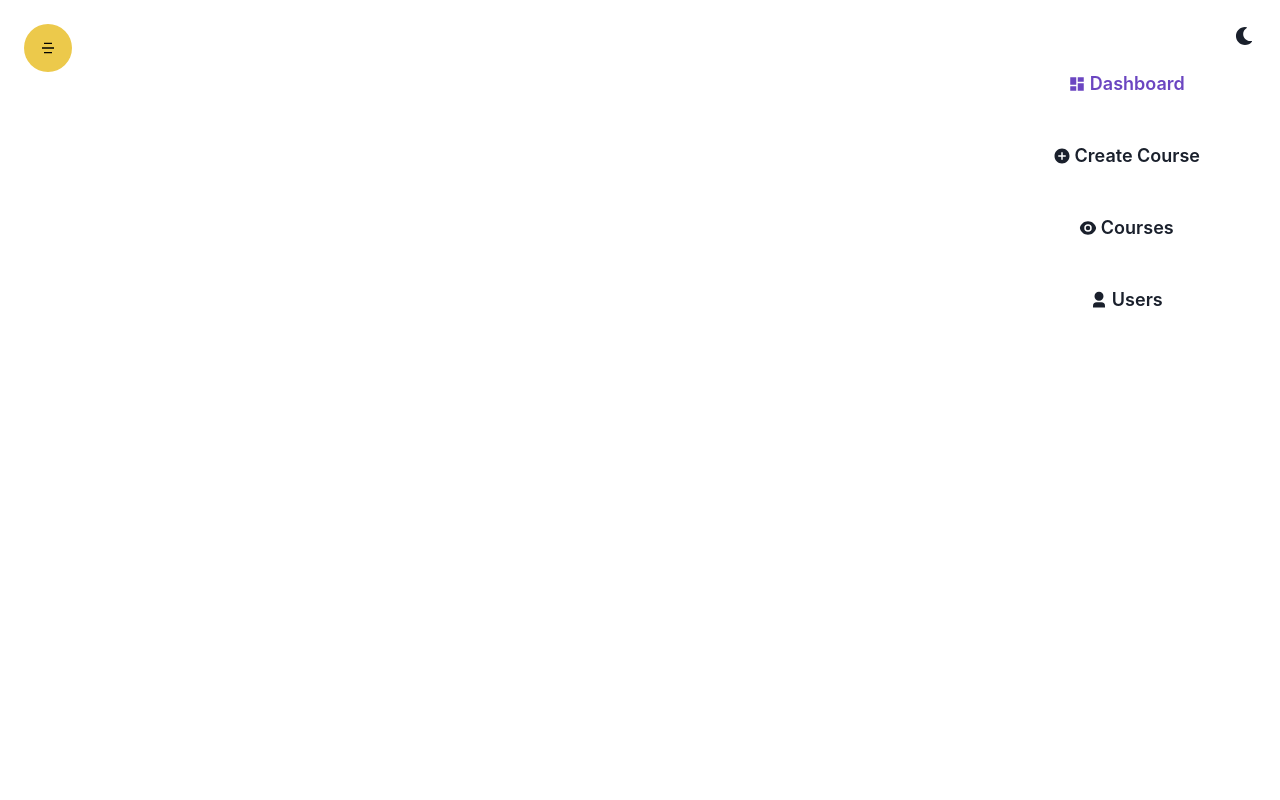
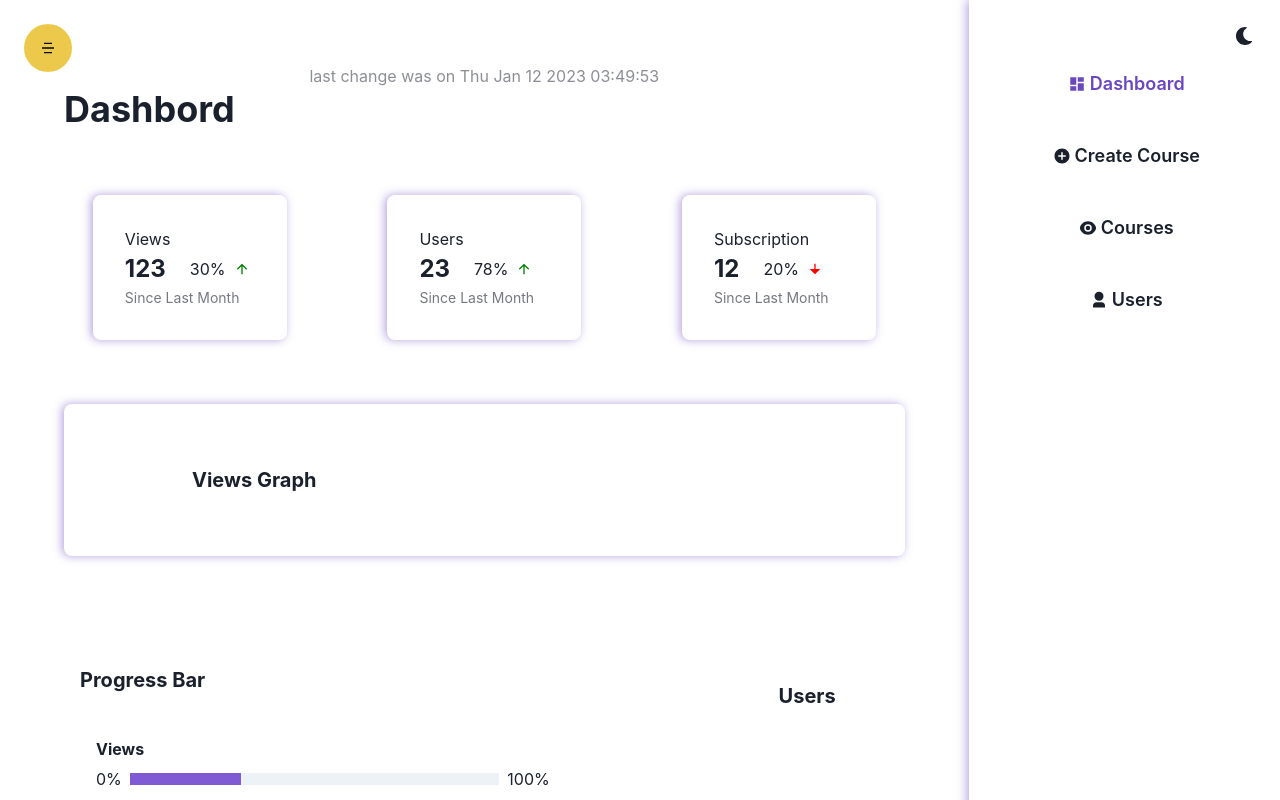
Before and after one commit to Omarabdullah99/coursebundlerclient, a React (Create React App) app: page /admin/dashboard in a window 1280 px wide. Shown: the top 800 px of the page. Built offline with nearby package versions, Linux system fonts and the light colour scheme.

Commit message:
dashboard-heading-progresbar-viewer-video14

```diff
--- a/src/component/Admin/Dashboard/Dashboard.jsx
+++ b/src/component/Admin/Dashboard/Dashboard.jsx
@@ -1,8 +1,47 @@
 import React from 'react'
-import { Box, Grid } from '@chakra-ui/react'
+import { Box, Grid, Heading, HStack, Progress, Stack, Text } from '@chakra-ui/react'
 import cursor from '../../../assets/images/cursor.png'
 import Sidebar from '../Sidebar'
+import { RiArrowDownFill, RiArrowUpLine } from 'react-icons/ri'
 
+const Databox =({title,qty,qtyPercentage,profit})=>(
+  <Box
+  w={['full','20%']}
+  boxShadow={'-2px 0 10px rgba(107,70,193,0.5)'}
+  p='8'
+  borderRadius={'lg'}
+  >
+  <Text children={title} />
+
+<HStack spacing={'6'}>
+<Text fontSize={'2xl'} fontWeight="bold" children={qty} />
+
+<HStack>
+<Text children={`${qtyPercentage}%`} />
+{profit ? <RiArrowUpLine  color='green'/>:(
+  <RiArrowDownFill color='red' />
+)}
+</HStack>
+</HStack>
+
+<Text fontSize={'sm'} opacity={0.6} children="Since Last Month" />
+
+  </Box>
+)
+
+const Bar=({title,value,profit})=>(
+  <Box py='4' px={['0','20']}>
+  <Heading children={title} size='sm' mb='2' />
+
+  <HStack w={'full'} alignItems={'center'}>
+  <Text children={profit?"0%" : `-${value}%`} />
+  <Progress w='full' value={profit?value : 0} colorScheme="purple" />
+  <Text children={`${value >100 ? value:100}%`} />
+
+  </HStack>
+  </Box>
+
+)
 
 const Dashboard = () => {
   return (
@@ -13,7 +52,71 @@
     minH={'100vh'}
     templateColumns={['1fr', '5fr 1fr']}
     >
-    <Box></Box>
+    <Box boxSizing='border-box' py='16' px={['4','0']}>
+    <Text
+    textAlign={'center'}
+    opacity={0.5}
+    children={`last change was on ${String(new Date()).split('G')[0]}`}
+    />
+
+    <Heading
+    children="Dashbord"
+    ml={['0','16']}
+    mb="16"
+    textAlign={['center','left']}
+    />
+    <Stack
+    direction={['column','row']}
+    minH="24"
+    justifyContent={'space-evenly'}
+    >
+    <Databox title="Views" qty={123} qtyPercentage={30} profit={true} />
+    <Databox title="Users" qty={23} qtyPercentage={78} profit={true} />
+    <Databox title="Subscription" qty={12} qtyPercentage={20}  />
+    </Stack>
+
+    <Box
+    m={['0','16']}
+    borderRadius="lg"
+    p={['0','16']}
+    mt={['4','16']}
+    boxShadow={'-2px 0 10px rgba(107,70,193,0.5)'}
+    >
+    <Heading
+    textAlign={['center','left']}
+    size='md'
+    children="Views Graph"
+    pt={['8','0']}
+    ml={['0','16']}
+    />
+    </Box>
+
+    <Grid templateColumns={['1fr', '2fr 1fr']}>
+    <Box p='4'>
+    <Heading
+    textAlign={['center','left']}
+    size="md"
+    children="Progress Bar"
+    my='8'
+    ml={['0','16']}
+    />
+    <Box>
+    <Bar profit={true} title="Views" value={30} />
+    <Bar profit={true} title="Users" value={78} />
+    <Bar profit={false} title="Subscription" value={20} />
+    </Box>
+    </Box>
+
+    <Box p={['0','16']} boxSizing='border-box' py='4'>
+    <Heading textAlign={'center'} size="md" mb="4" children="Users" />
+
+    </Box>
+
+
+    </Grid>
+
+
+    </Box>
     <Sidebar />
 
     </Grid>
--- a/src/component/Admin/Sidebar.jsx
+++ b/src/component/Admin/Sidebar.jsx
@@ -6,7 +6,7 @@
 const Sidebar = () => {
   const location=useLocation()
   return (
-   <VStack spacing={'8'} p='16' boxShadow={'-2px 0 10px rgba(107,70,193,0,5)'}>
+   <VStack spacing={'8'} p='16' boxShadow={'-2px 0 10px rgba(107,70,193,0.5)'}>
    <LinkButton Icon={RiDashboardFill} text="Dashboard" url={'dashboard'} active={location.pathname === '/admin/dashboard'} />
    <LinkButton Icon={RiAddCircleFill} text="Create Course" url={'createcourse'} active={location.pathname === '/admin/createcourse'} />
    <LinkButton Icon={RiEyeFill} text="Courses" url={'courses'} active={location.pathname === '/admin/courses'}  />
```
